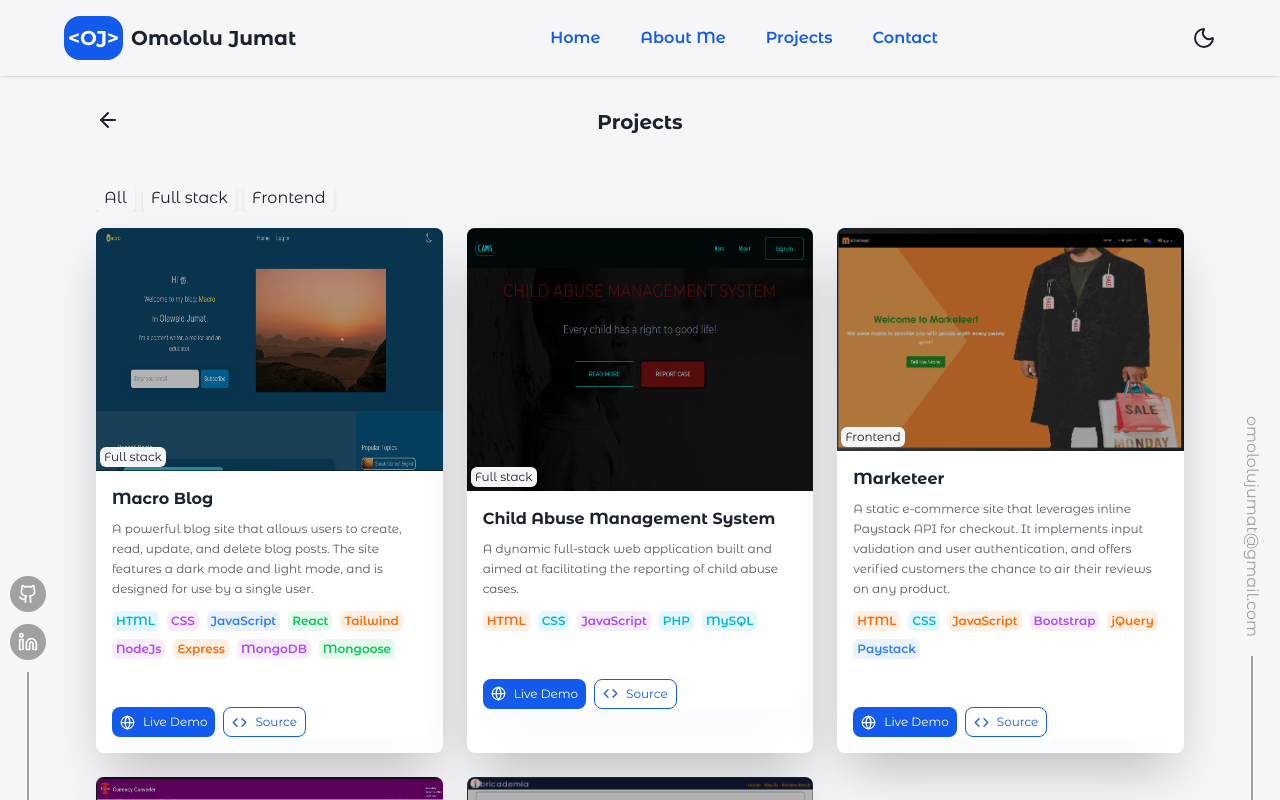
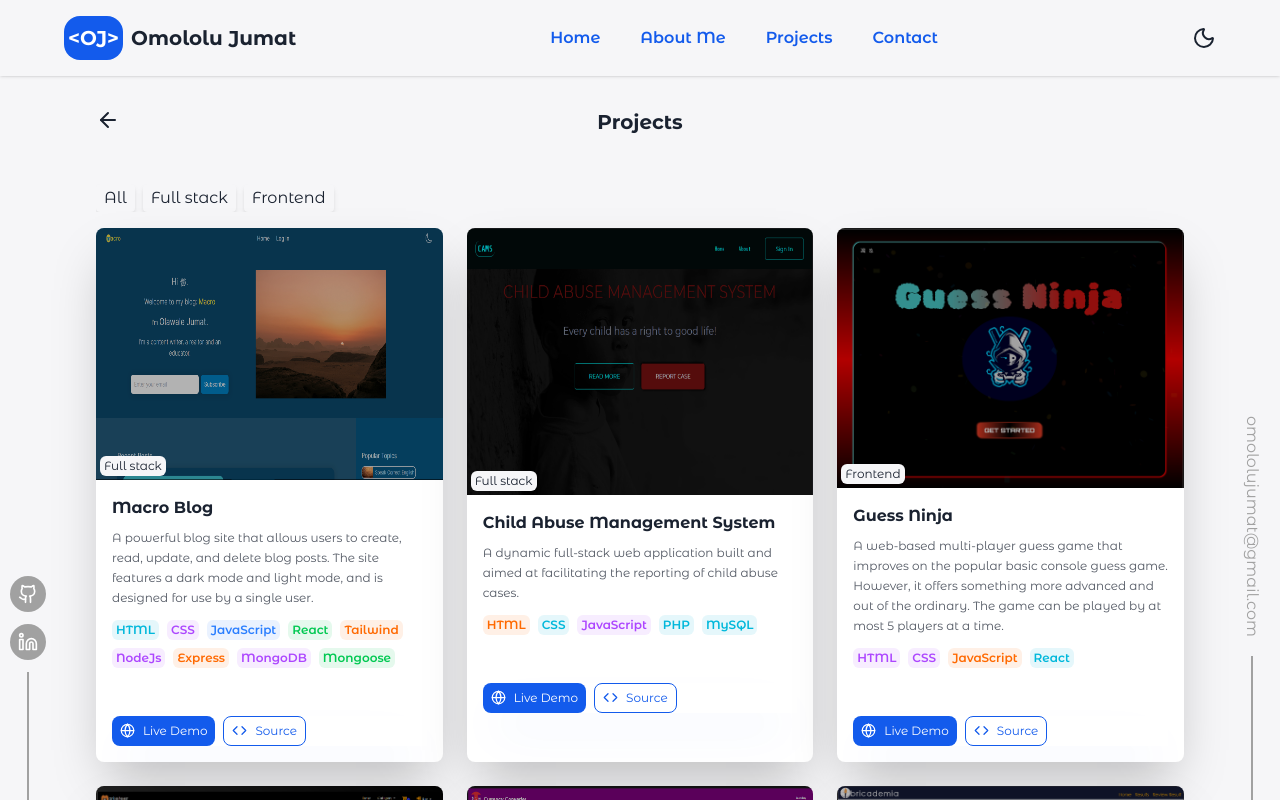
Before and after one commit to Jummate/omololujumat, a React (Vite) app: page /projects in a window 1280 px wide. Shown: the top 800 px of the page. Built offline with nearby package versions, Linux system fonts and the light colour scheme.

Commit message:
update project data with a new project

```diff
--- a/src/data/projects.ts
+++ b/src/data/projects.ts
@@ -72,6 +72,24 @@ export const projects: Project[] = [
       rolePlayed: ['Frontend Development, Backend development'],
    },
    {
+      title: 'Guess Ninja',
+      image: images.GuessNinja,
+      category: ['Frontend'],
+      platform: 'Web',
+      summary:
+         'A web-based multi-player guess game that improves on the popular basic console guess game. However, it offers something more advanced and out of the ordinary. The game can be played by at most 5 players at a time.',
+      tech: ['HTML', 'CSS', 'JavaScript', 'React'],
+      link: 'https://guess-ninja.netlify.app',
+      repo: '"https://github.com/Jummate/guess-ninja',
+      description: 'Lorem ipsum',
+      collaborators: [],
+      releaseYear: 2023,
+      challengesFaced: '***Content to be included later***',
+      solution: '***Content to be included later***',
+      rolePlayed: ['Frontend Development'],
+   },
+
+   {
       title: 'Marketeer',
       image: images.Marketeer,
       category: ['Frontend'],
```
